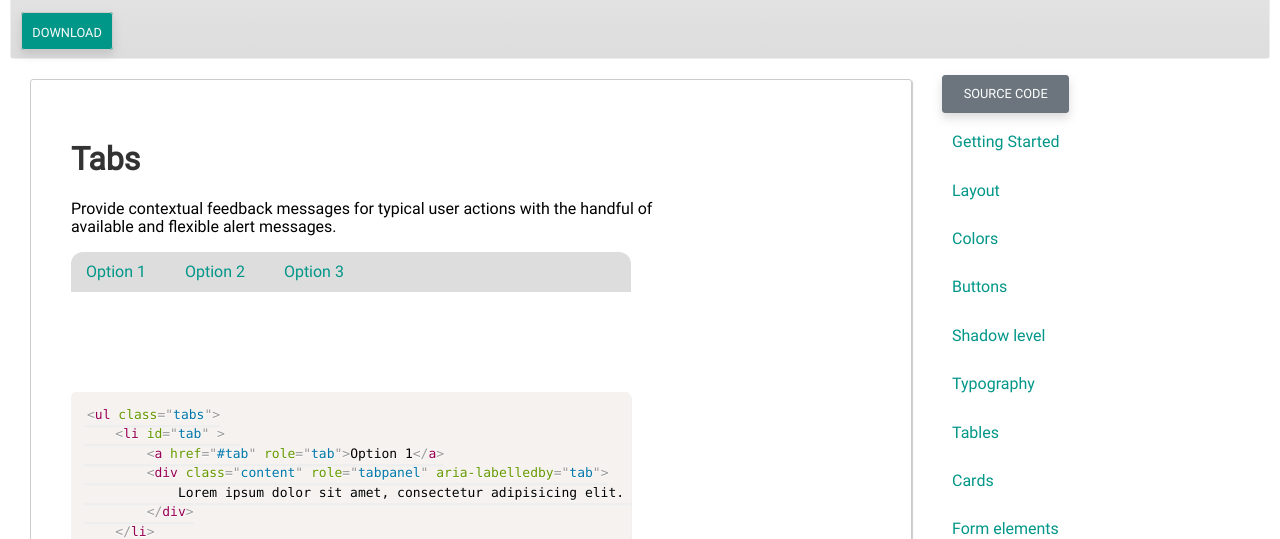
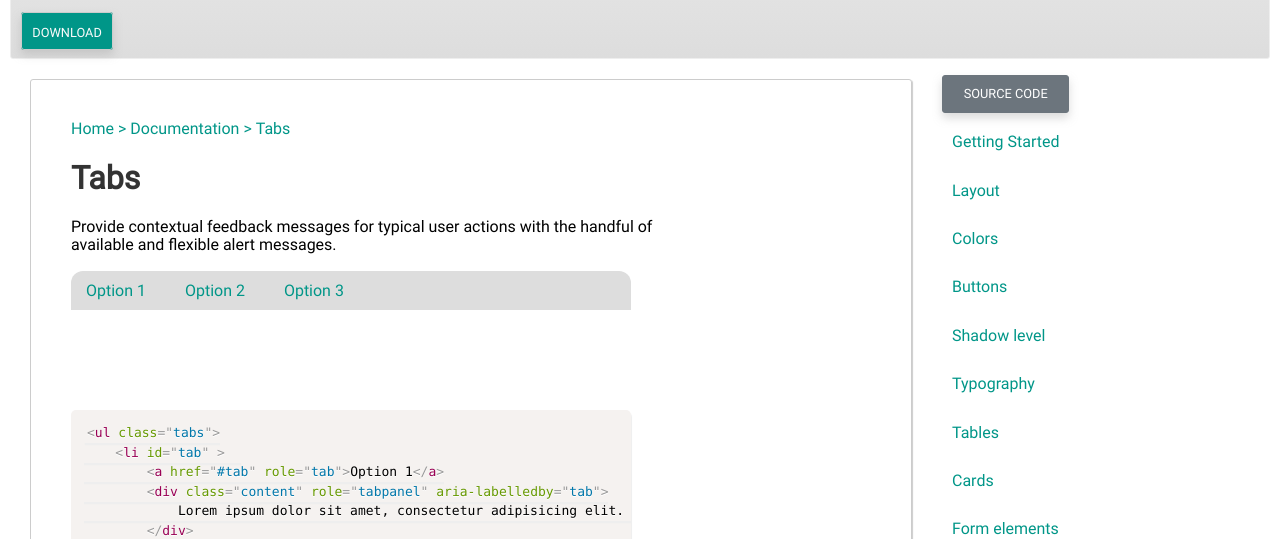
Before and after one commit to AdrianoLupossa/neptuno, a website: page dist/docs/tabs.html in a window 1280 px wide. Shown: the part 195-734 px from the top of the page. Drawn offline with Linux system fonts and the light colour scheme.

Commit message:
add microformat/breadcrumb to docs/tabs

```diff
--- a/dist/docs/tabs.html
+++ b/dist/docs/tabs.html
@@ -10,7 +10,7 @@
 	<link rel="stylesheet" href="../css/app.css" />
 	<link rel="stylesheet" href="../css/prism.css" />
 	<meta property="og:author" content="Adriano Lupossa" />
-    <meta property="og:site_url" content="neptuno.github.io/dist/docs/tabs.html" />
+    <meta property="og:site_url" content="adrianolupossa.github.io/neptuno/dist/docs/tabs.html" />
     <meta property="og:image" content="../assets/icons/icon-black.png" />
 </head>
 
@@ -53,6 +53,23 @@
 
 		<div class="doc-body">
 			<section class="card container doc-content" id="tabs">
+				<div style="display: inline;" itemscope itemtype="https://data-vocabulary.org/Breadcrumb">
+					<a href="../../index.html" itemprop="url">
+						<span itemprop="title">Home</span> >
+					</a>
+				</div>
+
+				<div style="display: inline;" itemscope itemtype="https://data-vocabulary.org/Breadcrumb">
+					<a href="index.html" itemprop="url">
+						<span itemprop="title">Documentation</span> >
+					</a>
+				</div>
+
+				<div style="display: inline;" itemscope itemtype="https://data-vocabulary.org/Breadcrumb">
+					<a href="tabs.html" itemprop="url">
+						<span itemprop="title">Tabs</span>
+					</a>
+				</div>
 				<h1>Tabs</h1>
 				<p>Provide contextual feedback messages for typical user actions with the handful of available and flexible alert messages.</p>
 
```
